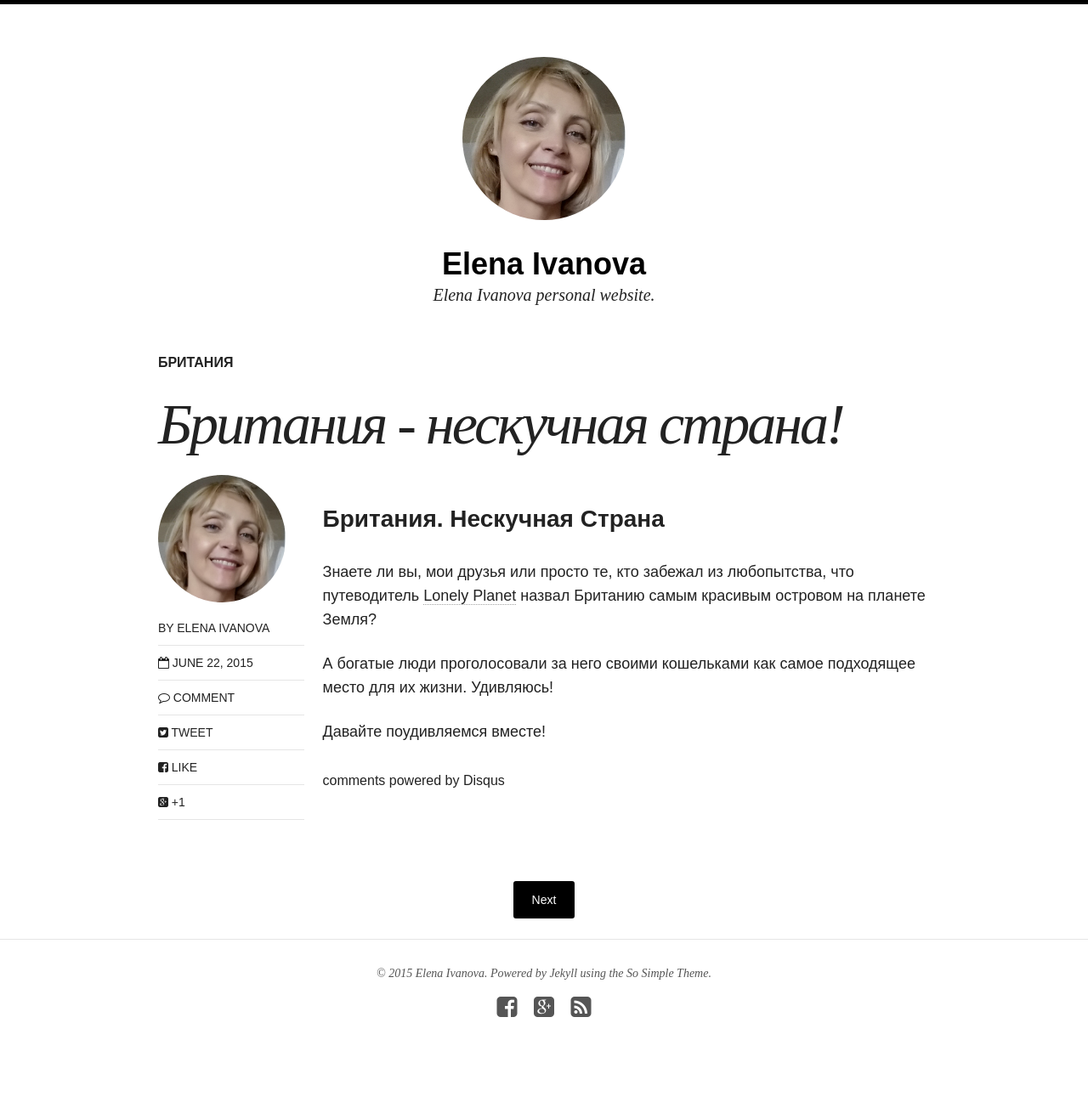
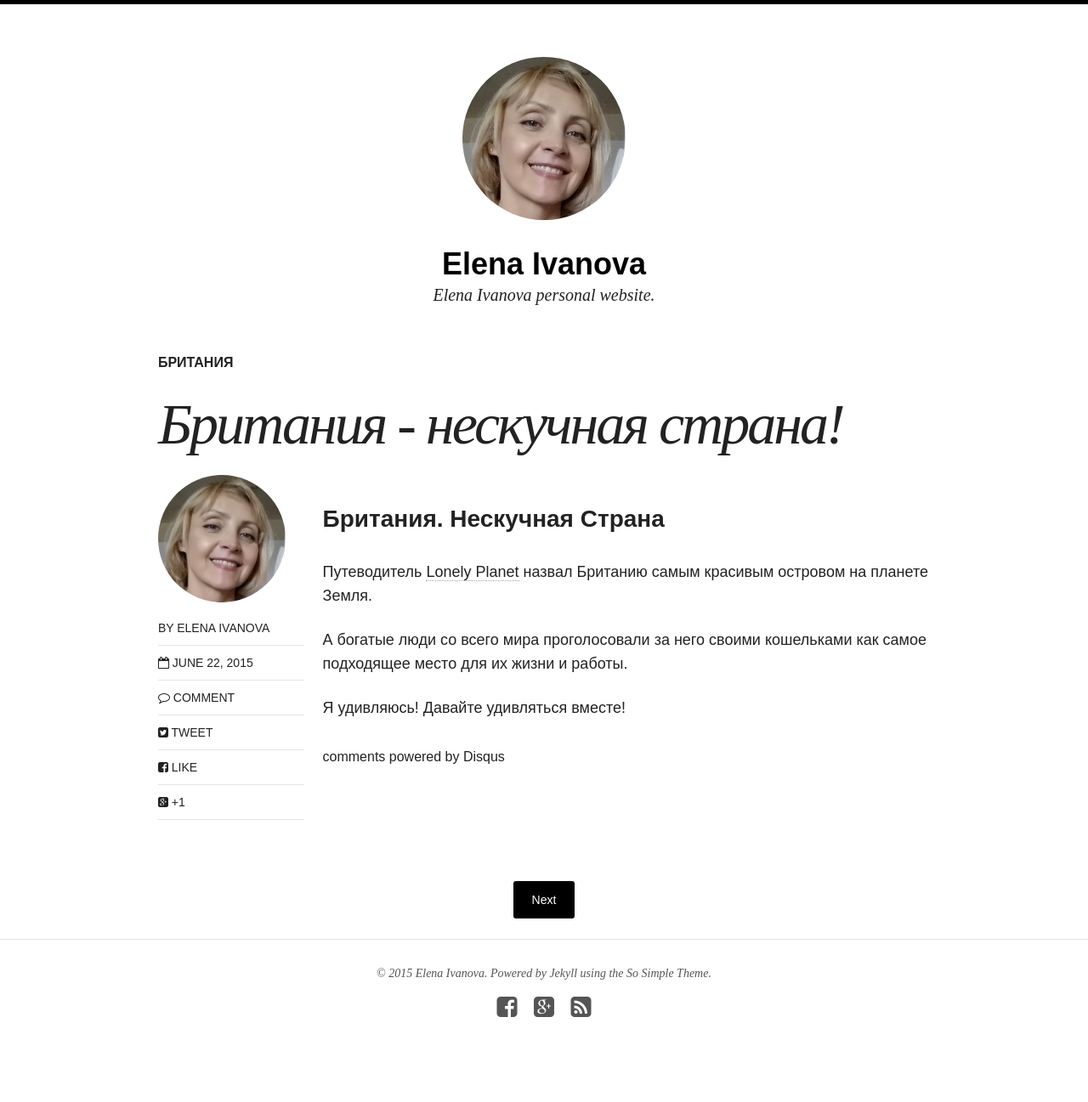
Before and after one commit to elenaivanovame/elenaivanovame.github.io, a Jekyll site: the page built from _posts/blog/2015-06-22-britain.md, in a window 1280 px wide. Shown: the whole page at 85% size. Built offline with Jekyll 4.4.1, drawn with Linux system fonts in a browser that asks for light colours; nearby versions of some CDN libraries; comment, search, counter and statistics services are not loaded.

Commit message:
Adjust intro post

```diff
--- a/_posts/blog/2015-06-22-britain.md
+++ b/_posts/blog/2015-06-22-britain.md
@@ -14,9 +14,8 @@ share: true
 
 ### Британия. Нескучная Страна
 
-Знаете ли вы, мои друзья или просто те, кто забежал из любопытства, что путеводитель [Lonely Planet](http://www.lonelyplanet.com/) назвал Британию самым красивым островом на планете Земля?
+Путеводитель [Lonely Planet](http://www.lonelyplanet.com/) назвал Британию самым красивым островом на планете Земля.
 
-А богатые люди проголосовали за него своими кошельками как самое подходящее место для их жизни.
-Удивляюсь!
+А богатые люди со всего мира проголосовали за него своими кошельками как самое подходящее место для их жизни и работы.
 
-Давайте поудивляемся вместе!
+Я удивляюсь! Давайте удивляться вместе!
```
